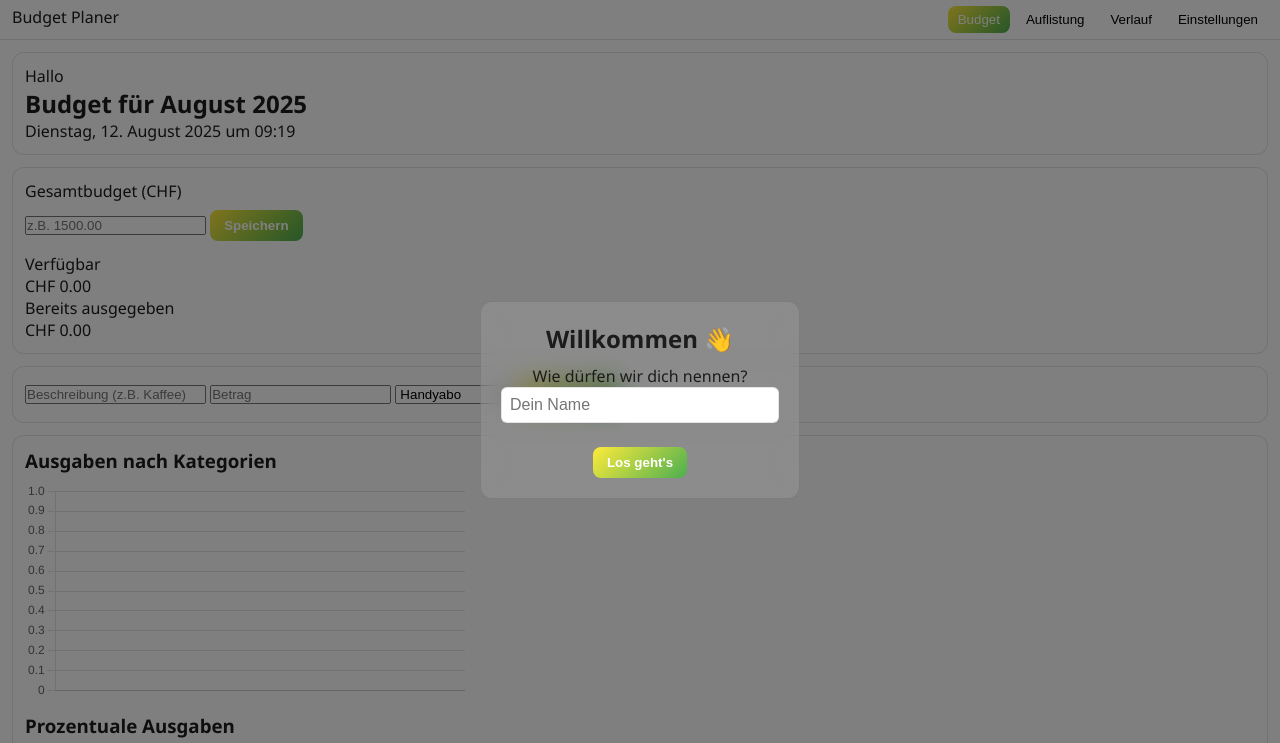
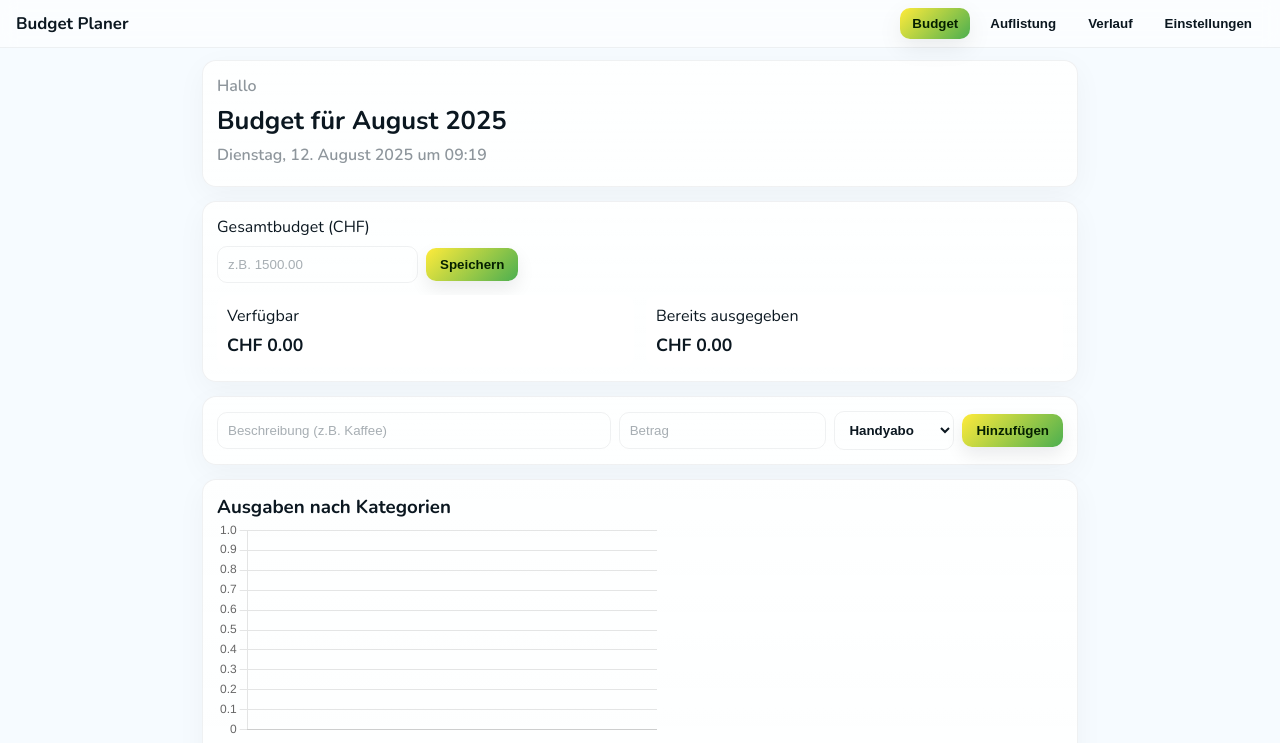
Before and after one commit to elias000000000/bt, a plain HTML site: page index.html in a window 1280 px wide. Shown: the top 743 px of the page. Drawn offline with nearby package versions, Linux system fonts and the light colour scheme.

Commit message:
Update styles.css

```diff
--- a/styles.css
+++ b/styles.css
@@ -1,166 +1,99 @@
-/* === Reset & Grundlayout === */
-* {
-  margin: 0;
-  padding: 0;
-  box-sizing: border-box;
+/* = Reset & Grundlayout = */
+* { box-sizing:border-box; margin:0; padding:0; }
+html {
+  font-family: "Nunito", "Segoe UI", system-ui, -apple-system, Roboto, "Helvetica Neue", Arial;
+  background: var(--bg, #f6fbff);
+  color: var(--text, #0b1720);
+  -webkit-font-smoothing:antialiased;
+  padding-top: env(safe-area-inset-top);
+}
+body { min-height:100vh; display:flex; flex-direction:column; }
+
+/* = Theme variables (Default = standard Gelb→Grün) = */
+:root{
+  --bg: #f6fbff;
+  --text: #0b1720;
+  --glass: rgba(255,255,255,0.85);
+  --glass-border: rgba(6,22,36,0.06);
+  --accent-gradient: linear-gradient(135deg,#ffeb3b,#4caf50); /* standard: Gelb->Grün */
+  --accent-contrast: #052000;
 }
 
-html {
-  font-family: 'Segoe UI', 'Helvetica Neue', Arial, sans-serif;
-  background: var(--bg);
-  color: var(--text);
-  padding-top: env(safe-area-inset-top);
+/* warm & kalt variants (applied to documentElement[data-theme]) */
+[data-theme="warm"] { --accent-gradient: linear-gradient(135deg,#ff7e5f,#feb47b); --accent-contrast:#3b160f; }
+[data-theme="kalt"] { --accent-gradient: linear-gradient(135deg,#00c6ff,#0072ff); --accent-contrast:#001e3a; }
+
+/* = Layout = */
+.nav {
+  display:flex; align-items:center; justify-content:space-between;
+  padding: calc(env(safe-area-inset-top) + 8px) 16px 8px;
+  background: rgba(255,255,255,0.6);
+  backdrop-filter: blur(8px);
+  border-bottom:1px solid var(--glass-border);
+  position:sticky; top:0; z-index:20;
+}
+.brand { font-weight:700; font-size:1.05rem; }
+
+/* nav buttons */
+.nav-items { display:flex; gap:8px; }
+.nav-btn {
+  background:transparent; border:0; padding:8px 12px; border-radius:10px;
+  cursor:pointer; color:var(--text); font-weight:600; transition:all .18s;
+}
+.nav-btn.active, .nav-btn:hover {
+  background: var(--accent-gradient); color: var(--accent-contrast); box-shadow:0 8px 24px rgba(0,0,0,0.08);
 }
 
-body {
-  min-height: 100vh;
-  display: flex;
-  flex-direction: column;
+/* main & panels */
+.main { padding:12px; max-width:900px; margin:0 auto; width:100%; }
+.panel {
+  background: linear-gradient(180deg, rgba(255,255,255,0.9), rgba(255,255,255,0.85));
+  border:1px solid var(--glass-border);
+  border-radius:14px; padding:14px; margin-bottom:14px;
+  box-shadow: 0 8px 30px rgba(2,6,23,0.04);
 }
 
-/* === Farbvariablen === */
-:root {
-  --bg: #ffffff;
-  --text: #1c1c1c;
-  --glass: rgba(255,255,255,0.1);
-  --glass-border: rgba(0,0,0,0.1);
-  --accent-gradient: linear-gradient(135deg, #ffeb3b, #4caf50); /* Standard: Gelb-Grün */
+/* header */
+.header-panel .muted { color:rgba(6,22,36,0.45); font-weight:600; margin-bottom:6px; }
+.header-panel h2 { margin:0 0 6px 0; font-size:1.6rem; }
+
+/* summary */
+.summary { display:flex; gap:12px; margin-top:8px; flex-wrap:wrap; }
+.card { flex:1; padding:10px; border-radius:12px; background:rgba(255,255,255,0.97); min-width:140px; }
+.big { font-weight:900; font-size:1.1rem; margin-top:6px; color:var(--text); }
+
+/* inputs & rows */
+.input-row { display:flex; gap:8px; align-items:center; }
+input, select { padding:10px; border-radius:10px; border:1px solid var(--glass-border); background:transparent; font-weight:600; color:var(--text); }
+input::placeholder { color:rgba(6,22,36,0.35); font-weight:500; }
+
+/* buttons */
+.btn { padding:9px 14px; border-radius:10px; border:0; cursor:pointer; font-weight:800; transition:transform .12s, box-shadow .12s; }
+.btn-primary { background:var(--accent-gradient); color:var(--accent-contrast); box-shadow:0 8px 18px rgba(2,6,23,0.08); }
+.btn-danger { background:linear-gradient(135deg,#ff4d4d,#ff1a1a); color:#fff; }
+
+/* theme selection buttons: show their own gradients even before theme applied */
+.theme-btn {
+  padding:10px 14px; border-radius:10px; border:0; color:#021; font-weight:800; cursor:pointer;
+  box-shadow: 0 10px 30px rgba(2,6,23,0.06);
 }
+.theme-btn[data-theme-select="standard"] { background: linear-gradient(135deg,#ffeb3b,#4caf50); color:#082000; }
+.theme-btn[data-theme-select="warm"] { background: linear-gradient(135deg,#ff7e5f,#feb47b); color:#3b160f; }
+.theme-btn[data-theme-select="kalt"] { background: linear-gradient(135deg,#00c6ff,#0072ff); color:#001e3a; }
+.theme-btn:hover { transform:translateY(-3px); }
 
-[data-theme="warm"] {
-  --accent-gradient: linear-gradient(135deg, #ff7e5f, #feb47b); /* Warm: Orange-Rot */
+/* history list */
+.history-list { display:flex; flex-direction:column; gap:10px; margin-top:8px; }
+
+/* modal */
+.modal { position:fixed; inset:0; background:rgba(2,6,23,0.45); display:none; align-items:center; justify-content:center; z-index:60; }
+.modal[aria-hidden="false"] { display:flex; }
+.modal-content { background: #fff; padding:18px; border-radius:12px; width:320px; max-width:92%; text-align:center; box-shadow:0 20px 50px rgba(2,6,23,0.12); }
+.modal-content input { margin-top:10px; }
+
+/* responsive mobile tweaks */
+@media (max-width:640px) {
+  .panel { margin:10px 8px; padding:12px; border-radius:12px; }
+  .header-panel h2 { font-size:1.3rem; }
+  .input-row { flex-direction:column; align-items:stretch; }
 }
-
-[data-theme="kalt"] {
-  --accent-gradient: linear-gradient(135deg, #00c6ff, #0072ff); /* Kalt: Hellblau-Dunkelblau */
-}
-
-[data-theme="standard"] {
-  --accent-gradient: linear-gradient(135deg, #ffeb3b, #4caf50);
-}
-
-/* === Navigation === */
-.nav {
-  display: flex;
-  justify-content: space-between;
-  padding: calc(env(safe-area-inset-top) + 6px) 12px 6px 12px;
-  background: var(--glass);
-  backdrop-filter: blur(8px);
-  border-bottom: 1px solid var(--glass-border);
-  position: sticky;
-  top: 0;
-  z-index: 10;
-}
-
-.nav-items {
-  display: flex;
-  gap: 6px;
-}
-
-.nav-btn {
-  padding: 6px 10px;
-  border-radius: 8px;
-  background: transparent;
-  border: none;
-  font-weight: 500;
-  cursor: pointer;
-  transition: background 0.3s;
-}
-
-.nav-btn.active, .nav-btn:hover {
-  background: var(--accent-gradient);
-  color: #fff;
-}
-
-/* === Panels === */
-.panel {
-  background: var(--glass);
-  border: 1px solid var(--glass-border);
-  border-radius: 12px;
-  padding: 12px;
-  margin: 12px;
-  backdrop-filter: blur(12px);
-}
-
-.panel h3 {
-  margin-bottom: 8px;
-}
-
-/* === Buttons === */
-.btn {
-  padding: 8px 14px;
-  border-radius: 8px;
-  border: none;
-  cursor: pointer;
-  font-weight: 600;
-  transition: opacity 0.3s;
-}
-
-.btn-primary {
-  background: var(--accent-gradient);
-  color: #fff;
-}
-
-.btn-danger {
-  background: linear-gradient(135deg, #ff4d4d, #ff1a1a);
-  color: #fff;
-}
-
-.btn:hover {
-  opacity: 0.9;
-}
-
-/* === Tabs === */
-.tab {
-  display: none;
-}
-
-.tab.active {
-  display: block;
-}
-
-/* === Listen / Verlauf === */
-.history-list {
-  display: flex;
-  flex-direction: column;
-  gap: 8px;
-}
-
-/* === Modal (Willkommen) === */
-.modal {
-  position: fixed;
-  inset: 0;
-  background: rgba(0,0,0,0.5);
-  display: none;
-  align-items: center;
-  justify-content: center;
-  z-index: 999;
-}
-
-.modal.active {
-  display: flex;
-}
-
-.modal-content {
-  background: var(--glass);
-  border: 1px solid var(--glass-border);
-  padding: 20px;
-  border-radius: 12px;
-  max-width: 90%;
-  width: 320px;
-  text-align: center;
-  backdrop-filter: blur(12px);
-}
-
-.modal-content h2 {
-  margin-bottom: 10px;
-}
-
-.modal-content input {
-  width: 100%;
-  padding: 8px;
-  border-radius: 6px;
-  border: 1px solid var(--glass-border);
-  margin-bottom: 12px;
-  font-size: 1rem;
-}
```
